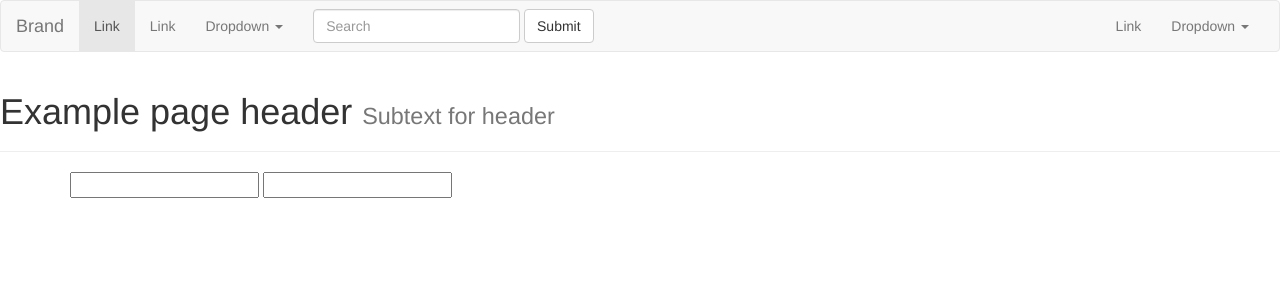
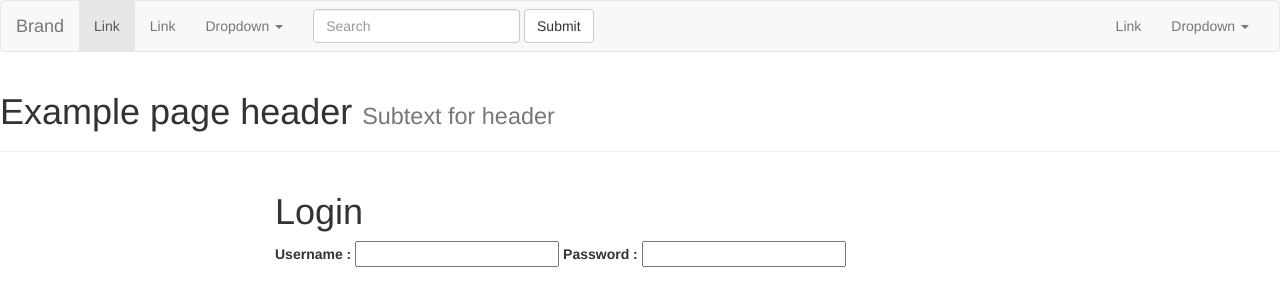
Before and after one commit to arteymix/base, a Python web app: template templates/login.html in a window 1280 px wide. Shown: the top 306 px of the page. Run offline with Jinja, Linux system fonts and the light colour scheme; the template is opened without the code that fills it, so the values that code supplies are empty; some libraries are stand-ins or nearby versions.

Commit message:
Style pour le login

```diff
--- a/templates/login.html
+++ b/templates/login.html
@@ -1,8 +1,15 @@
 {% extends 'layout.html' %}
 
 {% block body %}
-  <form method="post">
-    <input name="username">
-    <input name="password" type="password">
-  </form>
+  <div class="col-sm-8 col-sm-offset-2">
+      <h1>Login</h1>
+      <form method="post">
+        <label>Username :
+            <input name="username">
+        </label>
+        <label>Password :
+            <input name="password" type="password">
+        </label>
+      </form>
+  </div>
 {% endblock %}
```
